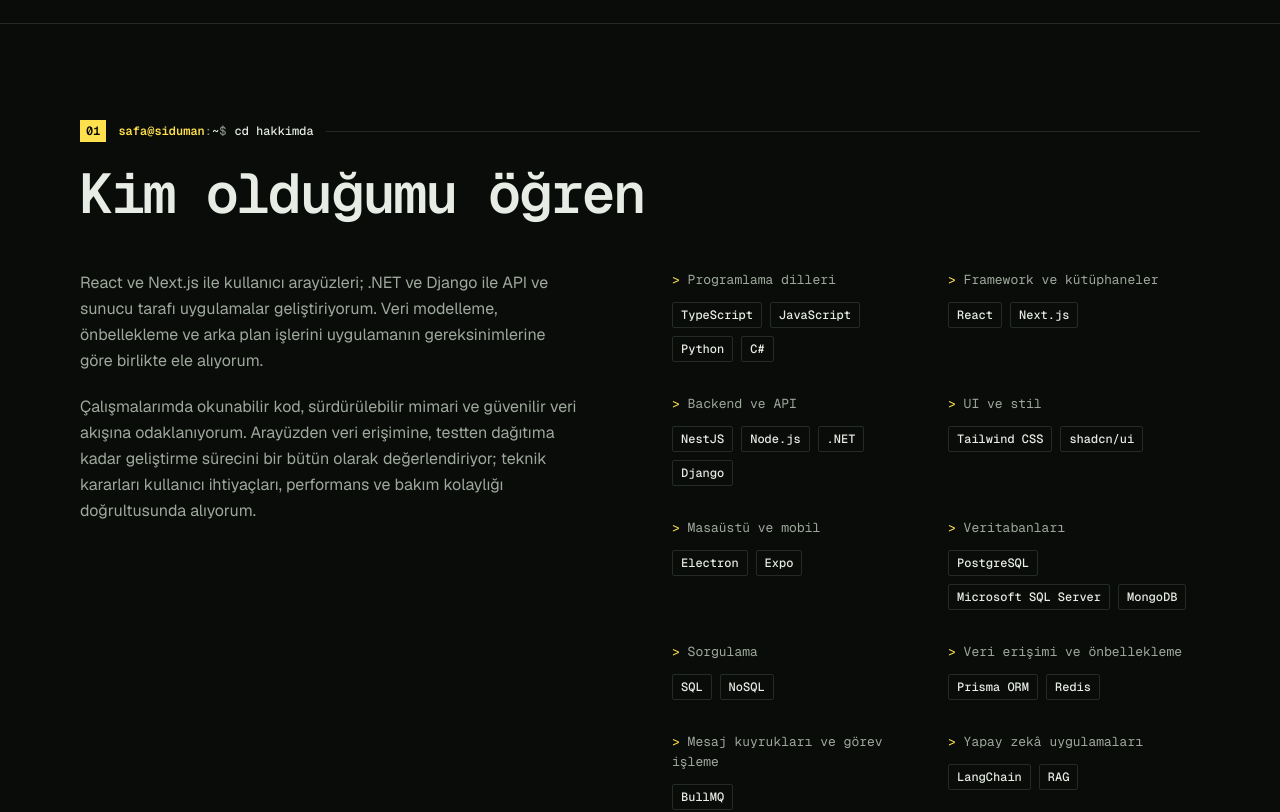
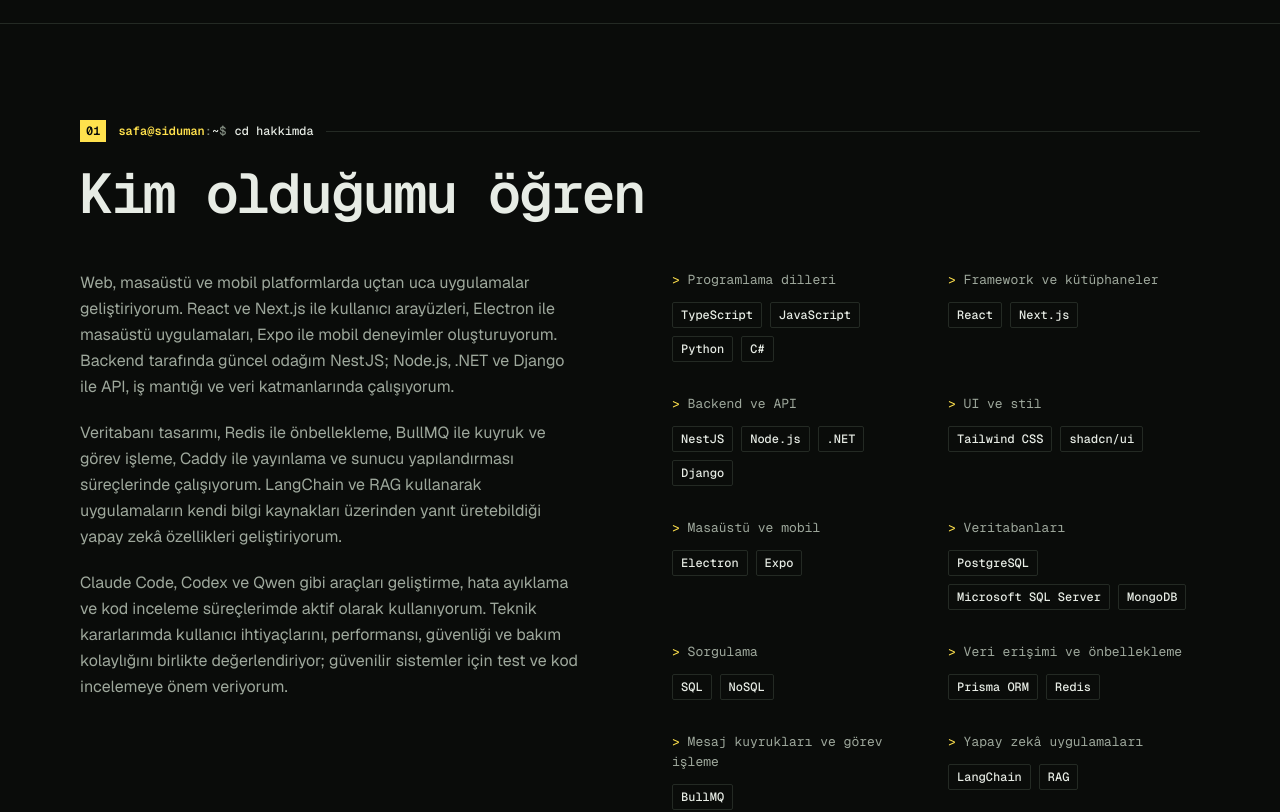
Before and after one commit to sidumandr/sidumandev, a Next.js app: page / in a window 1280 px wide. Shown: the part 840-1652 px from the top of the page. Built offline with nearby package versions, Linux system fonts and the light colour scheme.

Commit message:
Describe NestJS focus cross platform development and AI workflows

```diff
--- a/src/app/components/About/About.tsx
+++ b/src/app/components/About/About.tsx
@@ -3,5 +3,15 @@ import { SectionHeader } from "../ui/SectionHeader";
 import { SkillGroup } from "./SkillGroup";
 import styles from "./about.module.css";
 export default function About() {
-  return <section className="section" id="about" aria-labelledby="about-title"><div className="container"><SectionHeader index={1} command="cd hakkimda" title="Kim olduğumu öğren" id="about-title"/><div className={styles.grid}><div className={styles.bio}><p>React ve Next.js ile kullanıcı arayüzleri; .NET ve Django ile API ve sunucu tarafı uygulamalar geliştiriyorum. Veri modelleme, önbellekleme ve arka plan işlerini uygulamanın gereksinimlerine göre birlikte ele alıyorum.</p><p>Çalışmalarımda okunabilir kod, sürdürülebilir mimari ve güvenilir veri akışına odaklanıyorum. Arayüzden veri erişimine, testten dağıtıma kadar geliştirme sürecini bir bütün olarak değerlendiriyor; teknik kararları kullanıcı ihtiyaçları, performans ve bakım kolaylığı doğrultusunda alıyorum.</p></div><div className={styles.skills}>{skillGroups.map(group=><SkillGroup key={group.title} group={group}/>)}</div></div></div></section>;
+  return <section className="section" id="about" aria-labelledby="about-title"><div className="container">
+    <SectionHeader index={1} command="cd hakkimda" title="Kim olduğumu öğren" id="about-title" />
+    <div className={styles.grid}>
+      <div className={styles.bio}>
+        <p>Web, masaüstü ve mobil platformlarda uçtan uca uygulamalar geliştiriyorum. React ve Next.js ile kullanıcı arayüzleri, Electron ile masaüstü uygulamaları, Expo ile mobil deneyimler oluşturuyorum. Backend tarafında güncel odağım NestJS; Node.js, .NET ve Django ile API, iş mantığı ve veri katmanlarında çalışıyorum.</p>
+        <p>Veritabanı tasarımı, Redis ile önbellekleme, BullMQ ile kuyruk ve görev işleme, Caddy ile yayınlama ve sunucu yapılandırması süreçlerinde çalışıyorum. LangChain ve RAG kullanarak uygulamaların kendi bilgi kaynakları üzerinden yanıt üretebildiği yapay zekâ özellikleri geliştiriyorum.</p>
+        <p>Claude Code, Codex ve Qwen gibi araçları geliştirme, hata ayıklama ve kod inceleme süreçlerimde aktif olarak kullanıyorum. Teknik kararlarımda kullanıcı ihtiyaçlarını, performansı, güvenliği ve bakım kolaylığını birlikte değerlendiriyor; güvenilir sistemler için test ve kod incelemeye önem veriyorum.</p>
+      </div>
+      <div className={styles.skills}>{skillGroups.map(group => <SkillGroup key={group.title} group={group} />)}</div>
+    </div>
+  </div></section>;
 }
```
